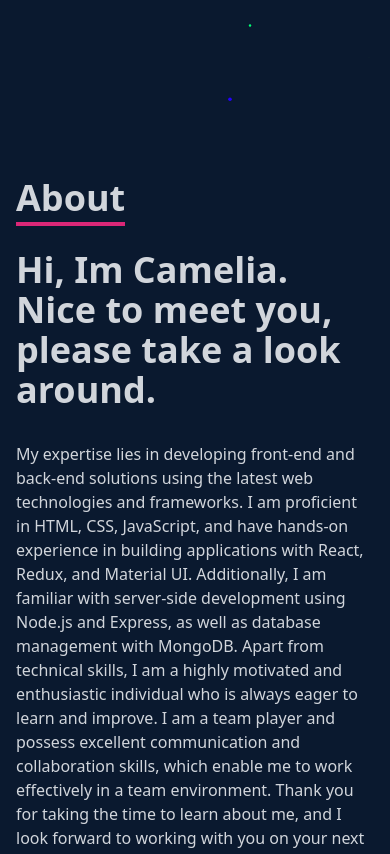
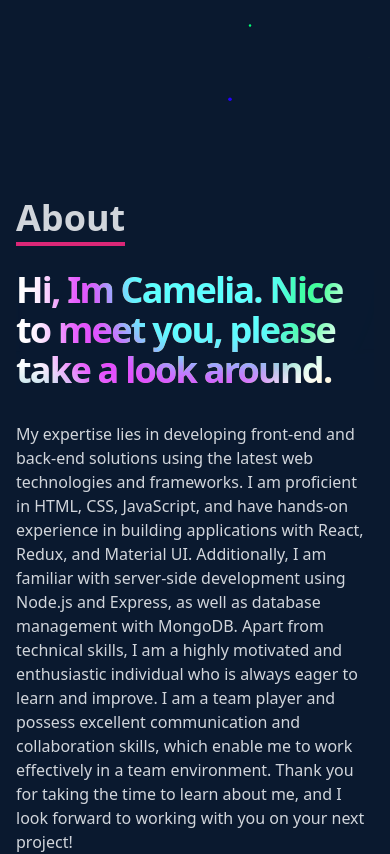
Before and after one commit to cameliabenavides10/Portfolio, a React (Create React App) app: page / in a window 390 px wide. Shown: the part 740-1594 px from the top of the page. Built offline with nearby package versions, Linux system fonts and the light colour scheme.

Commit message:
added aurora lights

```diff
--- a/src/components/About.jsx
+++ b/src/components/About.jsx
@@ -14,7 +14,32 @@ const About = () => {
                 </div>
                 <div className='max-w-[1000px] w-full grid sm:grid-cols-2 gap-8 px-4'>
                     <div className='sm:text-right text-4xl font-bold'>
-                        <p>Hi, Im Camelia. Nice to meet you, please take a look around.</p>
+
+
+
+
+
+                        <div className='aurora-body text-md'>
+
+                            <p className='title '>Hi, Im Camelia. Nice to meet you, please take a look around.
+                                <div class="aurora">
+                                    <div class="aurora__item"></div>
+                                    <div class="aurora__item"></div>
+                                    <div class="aurora__item"></div>
+                                    <div class="aurora__item"></div>
+                                </div>
+                            </p>
+
+                        </div>
+
+
+
+
+
+
+
+
+
                     </div>
                     <div>
                         <p>
--- a/src/index.css
+++ b/src/index.css
@@ -23,3 +23,216 @@
     hsla(242, 74%, 61%, 0.8)
   )!important;
 }
+
+
+
+
+@import url("https://fonts.googleapis.com/css2?family=Inter:wght@400;800&display=swap");
+
+:root {
+  --bg: #000000;
+  --clr-1: #6bb8cf;
+  --clr-2: #33ff8c;
+  --clr-3: #ffc640;
+  --clr-4: #e54cff;
+
+  --blur: 1rem;
+  --fs: clamp(3rem, 8vw, 7rem);
+  --ls: clamp(-1.75px, -0.25vw, -3.5px);
+}
+
+.aurora-body {
+  /* min-height: 100vh; */
+  display: grid;
+  /* place-items: center; */
+  /* background-color: #bcc6d4; */
+  color: #fff;
+  /* text-align: center; */
+  /* font-family: "Inter", "DM Sans", Arial, sans-serif; */
+}
+
+*,
+*::before,
+*::after {
+  font-family: inherit;
+  box-sizing: border-box;
+}
+
+/* .content {
+  text-align: center;
+} */
+
+.title {
+  /* font-size: var(--fs); */
+  font-weight: 800;
+  letter-spacing: var(--ls);
+  position: relative;
+  overflow: hidden;
+  background: #091930;
+  margin: 0;
+}
+
+/* .subtitle {
+} */
+
+.aurora {
+  position: absolute;
+  top: 0;
+  left: 0;
+  width: 100%;
+  height: 100%;
+  z-index: 2;
+  mix-blend-mode: darken;
+  pointer-events: none;
+}
+
+.aurora__item {
+  overflow: hidden;
+  position: absolute;
+  width: 60vw;
+  height: 60vw;
+  background-color: var(--clr-1);
+  border-radius: 37% 29% 27% 27% / 28% 25% 41% 37%;
+  filter: blur(var(--blur));
+  mix-blend-mode: overlay;
+}
+
+.aurora__item:nth-of-type(1) {
+  top: -50%;
+  animation: aurora-border 6s ease-in-out infinite,
+    aurora-1 12s ease-in-out infinite alternate;
+}
+
+.aurora__item:nth-of-type(2) {
+  background-color: var(--clr-3);
+  right: 0;
+  top: 0;
+  animation: aurora-border 6s ease-in-out infinite,
+    aurora-2 12s ease-in-out infinite alternate;
+}
+
+.aurora__item:nth-of-type(3) {
+  background-color: var(--clr-2);
+  left: 0;
+  bottom: 0;
+  animation: aurora-border 6s ease-in-out infinite,
+    aurora-3 8s ease-in-out infinite alternate;
+}
+
+.aurora__item:nth-of-type(4) {
+  background-color: var(--clr-4);
+  right: 0;
+  bottom: -50%;
+  animation: aurora-border 6s ease-in-out infinite,
+    aurora-4 24s ease-in-out infinite alternate;
+}
+
+@keyframes aurora-1 {
+  0% {
+    top: 0;
+    right: 0;
+  }
+
+  50% {
+    top: 100%;
+    right: 75%;
+  }
+
+  75% {
+    top: 100%;
+    right: 25%;
+  }
+
+  100% {
+    top: 0;
+    right: 0;
+  }
+}
+
+@keyframes aurora-2 {
+  0% {
+    top: -50%;
+    left: 0%;
+  }
+
+  60% {
+    top: 100%;
+    left: 75%;
+  }
+
+  85% {
+    top: 100%;
+    left: 25%;
+  }
+
+  100% {
+    top: -50%;
+    left: 0%;
+  }
+}
+
+@keyframes aurora-3 {
+  0% {
+    bottom: 0;
+    left: 0;
+  }
+
+  40% {
+    bottom: 100%;
+    left: 75%;
+  }
+
+  65% {
+    bottom: 40%;
+    left: 50%;
+  }
+
+  100% {
+    bottom: 0;
+    left: 0;
+  }
+}
+
+@keyframes aurora-4 {
+  0% {
+    bottom: -50%;
+    right: 0;
+  }
+
+  50% {
+    bottom: 0%;
+    right: 40%;
+  }
+
+  90% {
+    bottom: 50%;
+    right: 25%;
+  }
+
+  100% {
+    bottom: -50%;
+    right: 0;
+  }
+}
+
+@keyframes aurora-border {
+  0% {
+    border-radius: 37% 29% 27% 27% / 28% 25% 41% 37%;
+  }
+
+  25% {
+    border-radius: 47% 29% 39% 49% / 61% 19% 66% 26%;
+  }
+
+  50% {
+    border-radius: 57% 23% 47% 72% / 63% 17% 66% 33%;
+  }
+
+  75% {
+    border-radius: 28% 49% 29% 100% / 93% 20% 64% 25%;
+  }
+
+  100% {
+    border-radius: 37% 29% 27% 27% / 28% 25% 41% 37%;
+  }
+}
```
